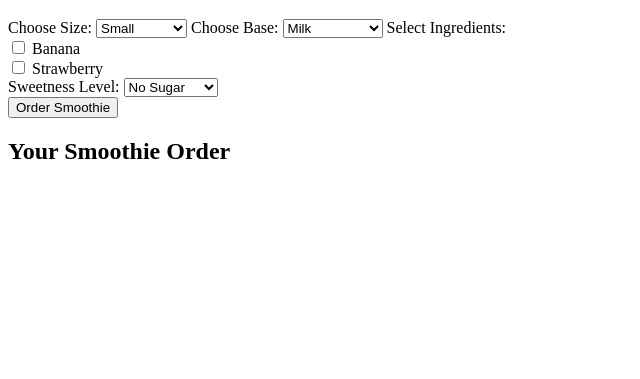
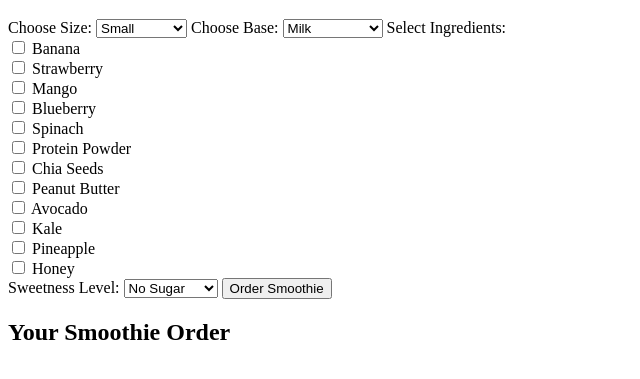
Before and after one commit to manozchhetr/COMp1073-Assignment2-Manoj-khatri-chhetri, a plain HTML site: page index.html in a window 1280 px wide. Shown: the part 61-440 px from the top of the page, without its empty margins (0-640 px from the left). Drawn offline with Linux system fonts and the light colour scheme.

Commit message:
completing html code

```diff
--- a/index.html
+++ b/index.html
@@ -9,9 +9,6 @@
 <body>
     <div class="container">
         <h1>Order Your Custom Smoothie</h1>
-        <form id="smoothieForm"></form>
-    </div>
-    <script src="script.js"></script>
         <form id="smoothieForm">
             <label for="size">Choose Size:</label>
             <select id="size" name="size">
@@ -30,11 +27,21 @@
                 <option value="cream">Cream</option>
                 <option value="water">Water</option>
             </select>
+
             <label for="ingredients">Select Ingredients:</label>
             <div id="ingredients">
                 <input type="checkbox" name="ingredient" value="banana"> Banana<br>
                 <input type="checkbox" name="ingredient" value="strawberry"> Strawberry<br>
-    <!-- Add other ingredients similarly -->
+                <input type="checkbox" name="ingredient" value="mango"> Mango<br>
+                <input type="checkbox" name="ingredient" value="blueberry"> Blueberry<br>
+                <input type="checkbox" name="ingredient" value="spinach"> Spinach<br>
+                <input type="checkbox" name="ingredient" value="protein powder"> Protein Powder<br>
+                <input type="checkbox" name="ingredient" value="chia seeds"> Chia Seeds<br>
+                <input type="checkbox" name="ingredient" value="peanut butter"> Peanut Butter<br>
+                <input type="checkbox" name="ingredient" value="avocado"> Avocado<br>
+                <input type="checkbox" name="ingredient" value="kale"> Kale<br>
+                <input type="checkbox" name="ingredient" value="pineapple"> Pineapple<br>
+                <input type="checkbox" name="ingredient" value="honey"> Honey
             </div>
 
             <label for="sweetness">Sweetness Level:</label>
@@ -44,14 +51,15 @@
                 <option value="medium">Medium</option>
                 <option value="extra">Extra Sweet</option>
             </select>
+
+            <button type="button" id="orderButton">Order Smoothie</button>
         </form>
-    <button type="button" id="orderButton">Order Smoothie</button>
 
         <div id="orderSummary" class="summary">
             <h2>Your Smoothie Order</h2>
             <p id="orderDetails"></p>
         </div>
-
-
+    </div>
+    <script src="script.js"></script>
 </body>
 </html>
```
Lines whose indentation alone changed are shown as unchanged.
